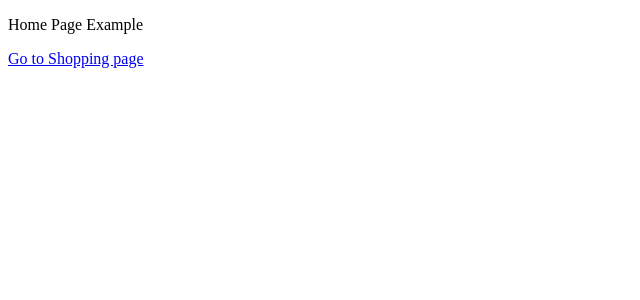
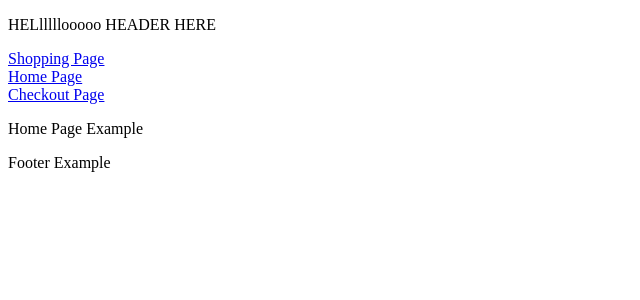
Before and after one commit to Neon-Panda/Project-Shopping-Cart, a React (Vite) app: page / in a window 1280 px wide. Shown: the top 300 px of the page, without its empty margins (0-640 px from the left). Built offline with nearby package versions, Linux system fonts and the light colour scheme.

Commit message:
feat: add static header & footer with react router

```diff
--- a/src/App.jsx
+++ b/src/App.jsx
@@ -1,11 +1,7 @@
 import "./App.css";
 
 function App() {
-  return (
-    <>
-      <div>Hello</div>
-    </>
-  );
+  return <div>"hellooo"</div>;
 }
 
 export default App;
--- /dev/null
+++ b/src/components/HeaderAndFooter/Footer/Footer.jsx
@@ -0,0 +1,3 @@
+export default function Footer() {
+  return <footer>Footer Example</footer>;
+}
--- /dev/null
+++ b/src/components/HeaderAndFooter/HeaderNav/HeaderNav.jsx
@@ -0,0 +1,15 @@
+import { Link, Outlet } from "react-router-dom";
+export default function HeaderNav() {
+  return (
+    <>
+      <header>
+        <p>HELlllllooooo HEADER HERE</p>
+        <Link to="/shopping">Shopping Page</Link>
+        <br />
+        <Link to="/">Home Page</Link>
+        <br />
+        <Link to="/checkout">Checkout Page</Link>
+      </header>
+    </>
+  );
+}
--- /dev/null
+++ b/src/components/HeaderAndFooter/StaticNav.jsx
@@ -0,0 +1,12 @@
+import HeaderNav from "./HeaderNav/HeaderNav";
+import Footer from "./Footer/Footer";
+import { Outlet } from "react-router-dom";
+export default function StaticNav() {
+  return (
+    <>
+      <HeaderNav />
+      <Outlet />
+      <Footer />
+    </>
+  );
+}
--- a/src/main.jsx
+++ b/src/main.jsx
@@ -1,7 +1,7 @@
 import { StrictMode } from "react";
 import { createRoot } from "react-dom/client";
 import { createBrowserRouter, RouterProvider } from "react-router-dom";
-import "./index.css";
+import "./main.css";
 import routes from "./Routes.jsx";
 
 const router = createBrowserRouter(routes);
--- a/src/pages/Home-page.jsx
+++ b/src/pages/Home-page.jsx
@@ -1,10 +1,7 @@
-import { Link } from "react-router-dom";
-
 export default function HomePage() {
   return (
     <div>
       <p>Home Page Example</p>
-      <Link to="checkout">Go to Shopping page</Link>
     </div>
   );
 }
--- /dev/null
+++ b/src/pages/NotFoundPage.jsx
@@ -0,0 +1,4 @@
+import { Link } from "react-router-dom";
+export default function NotFoundPage() {
+  return <Link to="/">Page Not Found --- Return to Homepage</Link>;
+}
```
Also changed, not shown: src/Routes.jsx (+12 -1 lines), src/components/headerNav.jsx (deleted), src/index.css (deleted), src/main.css (added).
